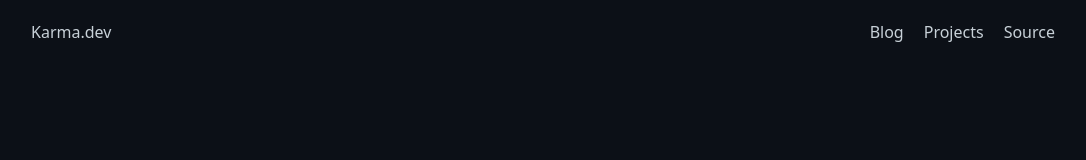
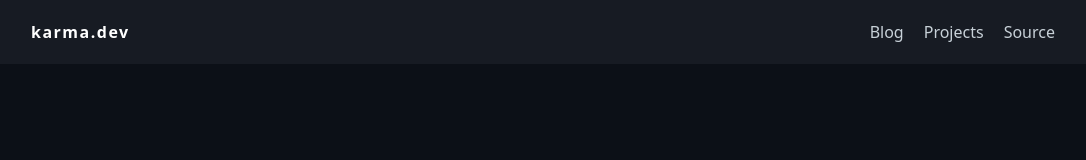
Before and after one commit to KarmaBlackshaw/portfolio, a Vue app: page / in a window 1280 px wide. Shown: the top 160 px of the page, without its empty margins (97-1183 px from the left). Built offline with nearby package versions, Linux system fonts and the light colour scheme.

Commit message:
add navbar

```diff
--- a/package.json
+++ b/package.json
@@ -11,6 +11,8 @@
     "autoprefixer": "^9.8.6",
     "core-js": "^3.6.5",
     "postcss": "^7.0.36",
+    "node-sass": "^4.12.0",
+    "sass-loader": "^10.2.0",
     "tailwindcss": "npm:@tailwindcss/postcss7-compat@^2.2.7",
     "vue": "^2.6.11",
     "vue-router": "^3.2.0",
@@ -30,8 +32,6 @@
     "eslint-plugin-promise": "^4.2.1",
     "eslint-plugin-standard": "^4.0.0",
     "eslint-plugin-vue": "^7.0.0",
-    "node-sass": "^4.12.0",
-    "sass-loader": "^10.2.0",
     "vue-template-compiler": "^2.6.11"
   }
 }
--- a/src/App.vue
+++ b/src/App.vue
@@ -1,8 +1,8 @@
 <template>
-  <main class="min-h-screen">
+  <main class="app-main">
     <app-navbar />
 
-    <article>
+    <article class="main-article">
       <section>
         <router-view />
       </section>
@@ -22,7 +22,7 @@ export default {
 </script>
 
 <style lang="scss" scoped>
-main {
+.main-article {
   max-width: 80%;
   margin: 0px auto;
 }
--- a/src/components/app/AppNavbar.vue
+++ b/src/components/app/AppNavbar.vue
@@ -1,8 +1,10 @@
 <template>
-  <nav class="nav">
+  <section class="nav-section">
+    <nav class="nav-head">
       <button
         v-if="$breakpoint.xs"
         class="btn btn-hamburger"
+        @click="state.clickedHamburger = !state.clickedHamburger"
       >
         <img
           class="ico"
@@ -12,22 +14,86 @@
       </button>
 
       <div class="nav-item nav-item--title">
-      Karma.dev
+        karma.dev
       </div>
 
       <div
-      v-if="$breakpoint.name !== 'xs'"
+        v-if="!$breakpoint.xs"
         class="nav-item nav-item--menu"
       >
-      <a href="">Blog</a>
-      <a href="">Projects</a>
-      <a href="">Source</a>
+        <router-link
+          v-for="(currTab, tabKey) in tabs"
+          :key="tabKey"
+          :to="currTab.to"
+          v-text="currTab.text"
+        />
       </div>
     </nav>
+
+    <div
+      v-if="$breakpoint.xs"
+      class="nav-body"
+      :style="navBodyStyles"
+    >
+      <ul>
+        <li
+          v-for="(currTab, tabKey) in tabs"
+          :key="tabKey"
+        >
+          <router-link
+            :to="currTab.to"
+            class="nav-body--link"
+          />
+
+          {{ currTab.text }}
+        </li>
+      </ul>
+    </div>
+  </section>
 </template>
 
+<script>
+export default {
+  name: 'AppNavbar',
+
+  data () {
+    return {
+      state: {
+        clickedHamburger: false
+      },
+
+      tabs: [
+        { text: 'Blog', to: '' },
+        { text: 'Projects', to: '' },
+        { text: 'Source', to: '' }
+      ]
+    }
+  },
+
+  computed: {
+    navBodyStyles () {
+      const styles = {
+        'max-height': `${this.state.clickedHamburger ? (this.tabs.length * 39) + 14 : 0}px`
+      }
+
+      return Object
+        .entries(styles)
+        .reduce((acc, curr) => {
+          return acc + `${curr[0]}: ${curr[1]};`
+        }, '')
+    }
+  }
+}
+</script>
+
 <style lang="scss" scoped>
-nav {
+.nav-section {
+  background: #171B23;
+  padding-left: 10%;
+  padding-right: 10%;
+}
+
+.nav-head {
   height: 64px;
   display: flex;
   align-items: center;
@@ -40,6 +106,12 @@ nav {
         margin-left: 20px;
       }
     }
+
+    &.nav-item--title {
+      font-weight: bold;
+      color: white;
+      letter-spacing: 1.5px;
+    }
   }
 
   @include xs {
@@ -51,4 +123,20 @@ nav {
     left: 0;
   }
 }
+
+.nav-body {
+  transition: max-height 0.5s ease;
+  overflow: hidden;
+
+  ul li {
+    padding-top: 7px;
+    padding-bottom: 7px;
+    border-bottom: 1px solid #30363d;
+  }
+
+  ul li:last-child {
+    border: none;
+    padding-bottom: 14px;
+  }
+}
 </style>
--- a/src/views/Home.vue
+++ b/src/views/Home.vue
@@ -35,6 +35,10 @@ export default {
     @include xs {
       font-size: 2em;
     }
+
+    @include sm {
+      font-size: 3em;
+    }
   }
 
   .home-hero--subtitle {
```
Also changed, not shown: 1 other file (tests, documents, lock files or other folders). Lines whose indentation alone changed are shown as unchanged.
